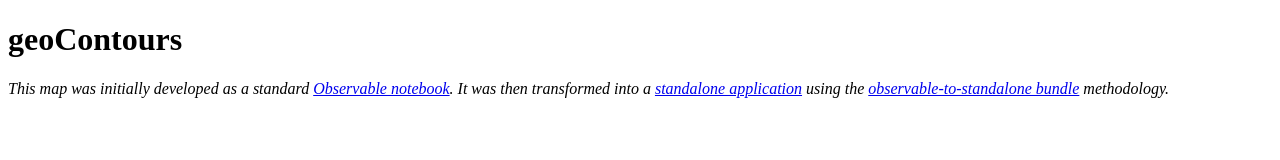
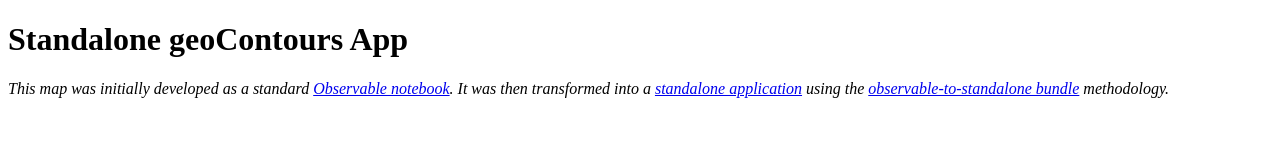
Before and after one commit to Fil/SphericalContoursStandalone, a website with bundled scripts: page src/index.html in a window 1280 px wide. Built offline with nearby package versions, Linux system fonts and the light colour scheme; what @observablehq/runtime, d3-require would draw is missing.

Commit message:
change title

```diff
--- a/src/index.html
+++ b/src/index.html
@@ -2,11 +2,11 @@
 <html lang="en">
   <head>
     <meta charset="utf-8" />
-    <title>geoContours</title>
+    <title>Standalone geoContours App</title>
   </head>
   <body>
     <!-- Title of the page -->
-    <h1>geoContours</h1>
+    <h1>Standalone geoContours App</h1>
 
     <p><em>This map was initially developed as a standard <a href="https://observablehq.com/@fil/spherical-contours">Observable notebook</a>. It was then transformed into a <a href="https://github.com/Fil/SphericalContoursStandalone">standalone application</a> using the <a href="https://github.com/severo/observable-to-standalone/tree/master/bundle">observable-to-standalone bundle</a> methodology.</em></p>
 
```
